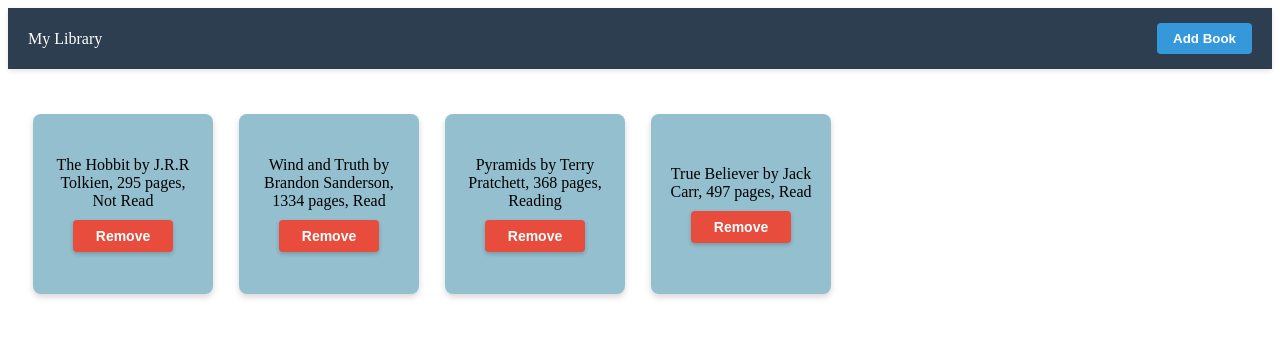
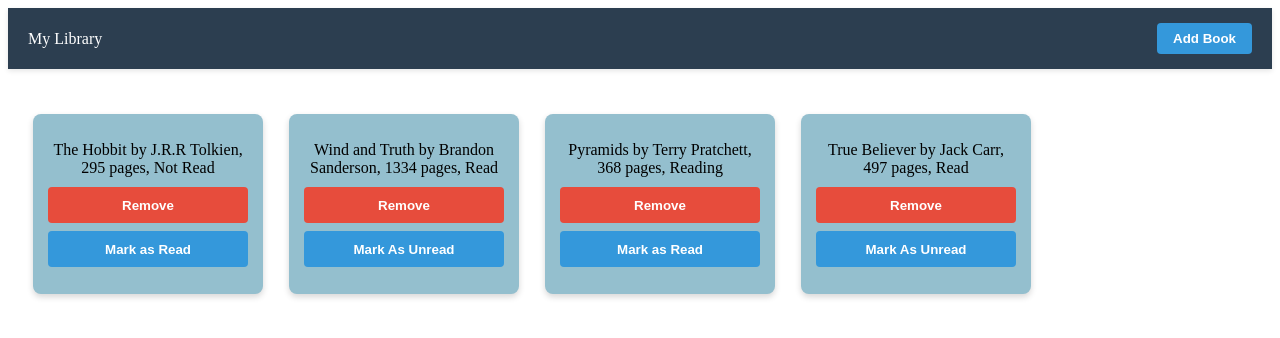
Before and after one commit to mitenber/odin_library, a plain HTML site: page index.html in a window 1280 px wide. Drawn offline with Linux system fonts and the light colour scheme.

Commit message:
library full functional, with read/unread toggle

```diff
--- a/script.js
+++ b/script.js
@@ -9,11 +9,13 @@
 addBookToLibrary("The Hobbit", "J.R.R Tolkien", 295, "Not Read");
 addBookToLibrary("Wind and Truth", "Brandon Sanderson", 1334,"Read");
 addBookToLibrary("Pyramids","Terry Pratchett", 368, "Reading" );
-addBookToLibrary("True Believer", "Jack Carr", 497, "Read")
+addBookToLibrary("True Believer", "Jack Carr", 497, "Read");
 
 showBooks();
 
-const removeBtns = document.querySelectorAll('.remove-btn')
+const removeBtns = document.querySelectorAll('.remove-btn');
+const toggleBtns = document.querySelectorAll('.toggle-btn');
+
 const overlay = document.createElement("div");
 overlay.className = "form-overlay";
 document.body.appendChild(overlay);
@@ -50,6 +52,25 @@
     }
 });
 
+screen.addEventListener('click', function(e) {
+    if (e.target.classList.contains('toggle-btn')) {
+        const index = parseInt(e.target.getAttribute('data-index'));
+        console.log("Before " + myLibrary[index].name + " " + myLibrary[index].status);
+        if(myLibrary[index].status == "Read") {
+            myLibrary[index].status = "Not Read";
+        }
+        else {
+            myLibrary[index].status = "Read";
+        }
+
+        console.log("After " + myLibrary[index].name + " " + myLibrary[index].status);
+
+        screen.innerHTML = '';
+        showBooks();
+
+    }
+});
+
 function Book(name, author, length, status) {
     if (!new.target) {
         throw Error("You must use 'new' operator to call the book")
@@ -62,7 +83,7 @@
     this.id = crypto.randomUUID();
 
     this.info = function() {
-        return name + " by " + author + ", " + length + " pages, " + status;
+        return name + " by " + author + ", " + length + " pages, " + this.status;
     }
 
 }
@@ -80,18 +101,39 @@
     for (let i = 0; i < myLibrary.length; i++) {
         console.log(myLibrary[i].info());
         console.log(myLibrary[i].id);
+
+
         let book = document.createElement("div");
         book.className = "book-container";
-        book.innerHTML = myLibrary[i].info();
+
+        //book.innerHTML = myLibrary[i].info();
         book.setAttribute('data-id', myLibrary[i].id);
+
+        let bookInfo = document.createElement("div");
+        bookInfo.className = 'book-info';
+        bookInfo.innerHTML = myLibrary[i].info();
+        book.appendChild(bookInfo);
+
+        let buttonContainer = document.createElement("div");
+        buttonContainer.className = 'button-container';
 
         let removeBtn = document.createElement("button");
         removeBtn.className = 'remove-btn';
         removeBtn.id = 'remove-btn';
         removeBtn.textContent = "Remove"
         removeBtn.setAttribute('data-index', i);
+        buttonContainer.appendChild(removeBtn);
 
-        book.appendChild(removeBtn);
+        let toggleBtn = document.createElement("button")
+        toggleBtn.className = 'toggle-btn';
+        if(myLibrary[i].status == 'Read') {
+            toggleBtn.textContent = "Mark As Unread";
+        }
+        else {toggleBtn.textContent = "Mark as Read"}
+        toggleBtn.setAttribute('data-index', i);
+        buttonContainer.appendChild(toggleBtn)
+
+        book.append(buttonContainer);
         screen.appendChild(book);
     }
 }
--- a/styles.css
+++ b/styles.css
@@ -9,8 +9,9 @@
 
 .book-container {
     display: flex;
-    width: 150px;
-    height: 150px; /* Make it square */
+    width: 200px;
+    min-height: 150px; /* Make it square */
+    height: auto;
     background-color: rgb(148, 191, 206);
     border-radius: 8px; /* Rounded corners */
     box-shadow: 0 3px 6px rgba(0, 0, 0, 0.16); /* Add shadow for depth */
@@ -152,29 +153,43 @@
     z-index: 8;
 }
 
+
+.button-container {
+    display: flex;
+    flex-direction: column;
+    gap: 8px;
+    margin-top: 10px;
+    width: 100%;
+}
+
+.toggle-btn, .remove-btn {
+    border: none;
+    border-radius: 4px;
+    padding: 8px 12px;
+    cursor: pointer;
+    font-weight: bold;
+    transition: all 0.2s ease;
+    text-align: center;
+    width: 100%; /* Full width of container */
+    min-height: 36px; /* Fixed height */
+}
+
+/* Toggle button specific styling */
+.toggle-btn {
+    background-color: #3498db;
+    color: white;
+}
+
+.toggle-btn:hover {
+    background-color: #2980b9;
+}
+
+/* Remove button specific styling */
 .remove-btn {
     background-color: #e74c3c;
     color: white;
-    border: none;
-    border-radius: 4px;
-    padding: 8px 16px;  /* Increased padding */
-    margin-top: 10px;
-    cursor: pointer;
-    font-weight: bold;
-    transition: background-color 0.2s;
-    font-size: 14px;    /* Explicit font size */
-    width: 100px;        /* Set a fixed width */
-    text-align: center; /* Center the text */
-    box-shadow: 0 2px 4px rgba(0,0,0,0.2); /* Add shadow for depth */
 }
 
 .remove-btn:hover {
     background-color: #c0392b;
-    transform: translateY(-2px); /* Slight lift on hover */
-    box-shadow: 0 3px 6px rgba(0,0,0,0.3); /* Enhanced shadow on hover */
 }
-
-.remove-btn:active {
-    transform: translateY(1px); /* Press effect */
-    box-shadow: 0 1px 2px rgba(0,0,0,0.2); /* Reduced shadow when pressed */
-}
```
